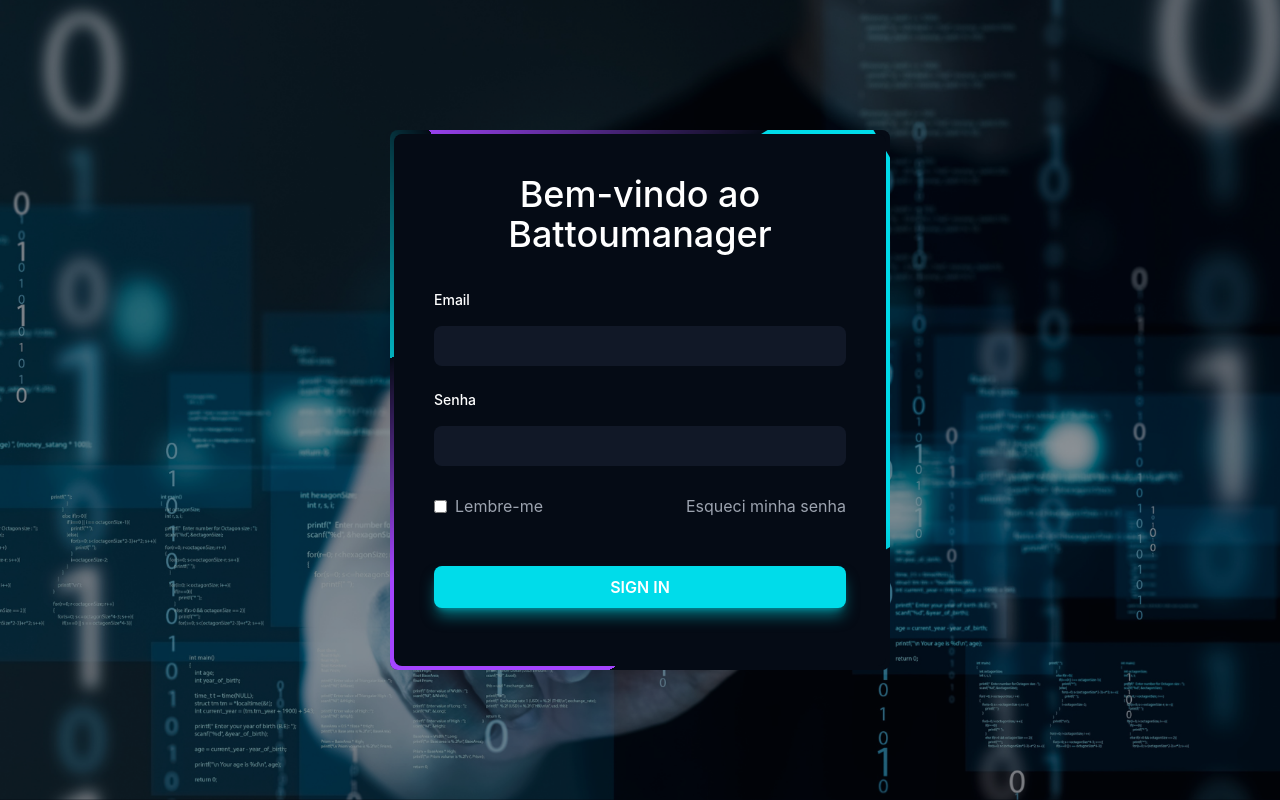
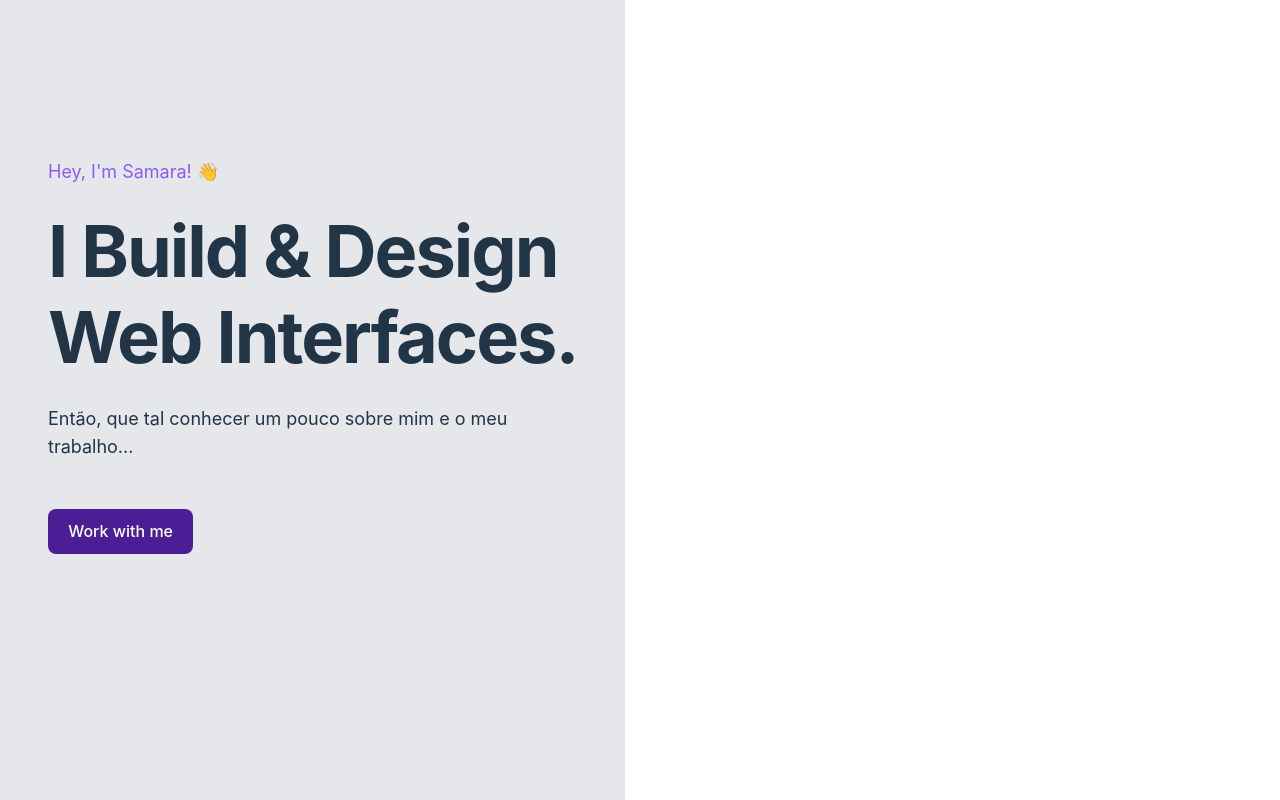
Before and after one commit to engenharia-solucoes/btm_frontend_101, a React (Vite) app: page / in a window 1280 px wide. Built offline with nearby package versions, Linux system fonts and the light colour scheme.

Commit message:
Page Hero - Landing Page Basic - created and Routes Configured

```diff
--- a/src/App.jsx
+++ b/src/App.jsx
@@ -2,6 +2,7 @@
 import { BrowserRouter as Router, Routes, Route } from 'react-router-dom';
 
 import Login from './components/pages/Login';
+import Hero from './components/pages/Hero';
 import Sidebar from './components/layout/Sidebar';
 import BackTopBtn from './components/content/BackTopBtn';
 
@@ -10,7 +11,7 @@
     <div className="flex h-screen w-full bg-gray-200">
       <Router>
         <Routes>
-          <Route exact path="/" element={<Login />} />
+          <Route exact path="/" element={<Hero />} />
           <Route path="/Dashboard/Login" element={<Login />} />
           <Route path="/Dashboard/Logout" element={<Login />} />
           <Route path="/Dashboard/*" element={<Sidebar />} />
--- a/src/Data.jsx
+++ b/src/Data.jsx
@@ -41,6 +41,12 @@
   },
   {
     id: 6,
+    href: '/Hero',
+    icon: <FiLogOut />,
+    name: "Hero",
+  },
+  {
+    id: 7,
     href: '/Logout',
     icon: <FiLogOut />,
     name: "Logout",
--- a/src/components/layout/Sidebar.jsx
+++ b/src/components/layout/Sidebar.jsx
@@ -4,6 +4,7 @@
 import { BiChevronLeft } from "react-icons/bi";
 
 import Login from '../pages/Login';
+import Hero from '../pages/Hero'
 import Dashboard from '../pages/Dashboard'
 import Registro from '../pages/Registro';
 
@@ -48,6 +49,7 @@
           <Route exact path="/Dashboard" element={<Dashboard />} > </Route>
           <Route path="/Login" element={<Login />} > </Route>
           <Route path="/Registro" element={<Registro />} > </Route>
+          <Route path="/Hero" element={<Hero />} > </Route>
         </Routes>
       </div>
 
--- /dev/null
+++ b/src/components/pages/Hero.jsx
@@ -0,0 +1,44 @@
+import React from 'react';
+import { useNavigate } from 'react-router-dom';
+
+const Hero = () => {
+
+  const navigate = useNavigate();
+
+  const handleWorkWithMe = (e) => {
+    e.preventDefault();
+    navigate('/Dashboard/Login');
+  };
+
+  return (
+    <section
+      id='home'
+      className='lg:h-[85vh] flex items-center bg-primary lg:bg-cover lg:bg-center lg:bg-no-repeat py-32 lg:py-0 overflow-hidden'
+    >
+      <div className='container mx-auto h-full'>
+        <div className='flex items-center h-full pt-8'>
+          <div className='flex-1 flex flex-col items-center lg:items-start'>
+            <p className='text-lg text-violet-500 text-md mb-[22px]'>
+              Hey, I'm Samara! 👋
+            </p>
+            <h1 className='text-4xl leading-[44px] md:text-5xl md:leading-tight lg:text-7xl lg:leading-[1.2] font-bold md:tracking-[-2px]'>
+              I Build & Design <br /> Web Interfaces.
+            </h1>
+            <p className='pt-4 pb-8 md:pt-6 md:pb-12 max-w-[480px] text-lg text-center lg:text-left'>
+              Então, que tal conhecer um pouco sobre mim e o meu trabalho...
+            </p>
+            <button
+              type="submit"
+              className='btn btn-md md:btn-lg transition ease-in-out delay-150 bg-violet-900 hover:-translate-y-1 hover:scale-110 hover:bg-violet-800 duration-300 text-white'
+              onClick={handleWorkWithMe}
+            >
+              Work with me
+            </button>
+          </div>
+        </div>
+      </div>
+    </section>
+  );
+};
+
+export default Hero;
```
